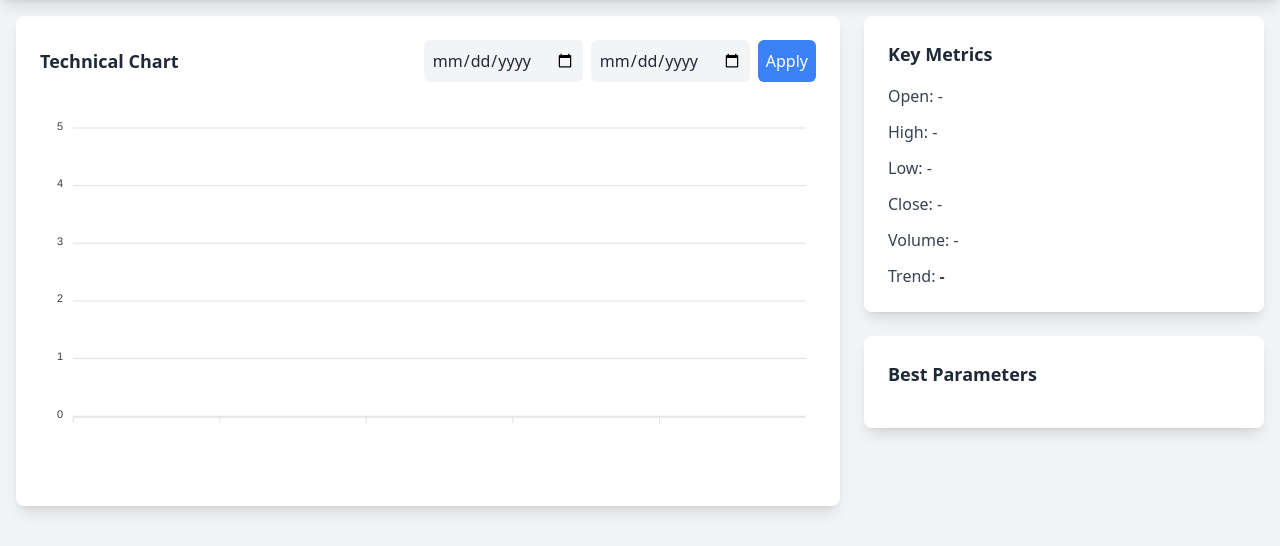
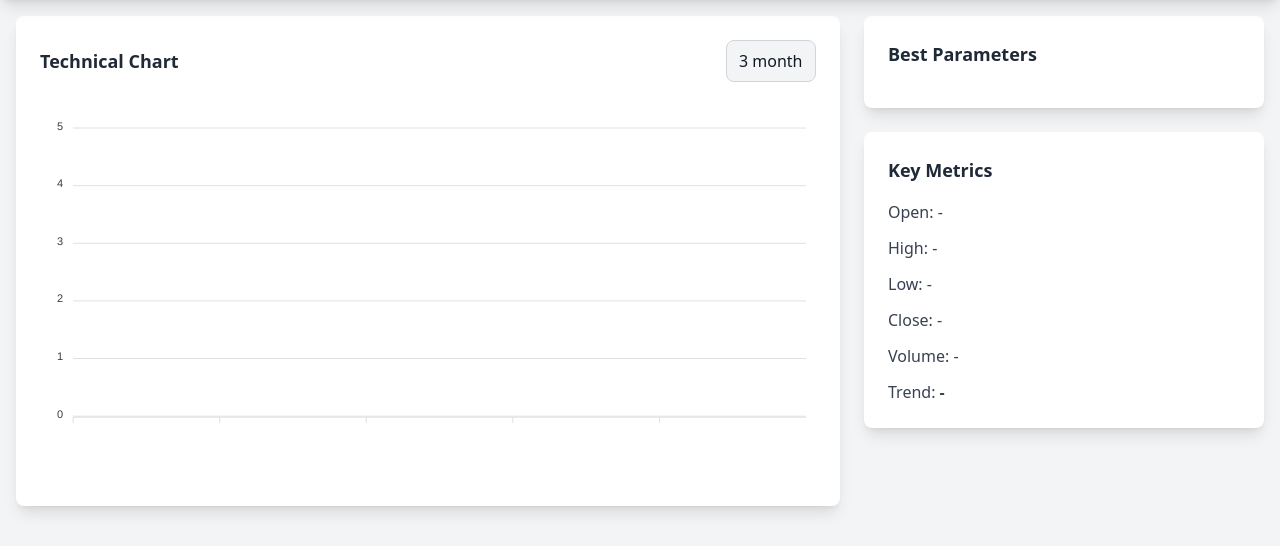
Before and after one commit to Manakavoo/Stock_Analysis_app, a Python web app: template templates/index.html in a window 1280 px wide. Shown: the part 74-620 px from the top of the page. Run offline with Jinja, Linux system fonts and the light colour scheme; the template is opened without the code that fills it, so the values that code supplies are empty; some libraries are stand-ins or nearby versions.

Commit message:
startdate to timeframe

```diff
--- a/templates/index.html
+++ b/templates/index.html
@@ -18,7 +18,7 @@
         <div class="max-w-7xl mx-auto flex justify-between items-center">
             <h1 class="text-xl font-bold text-gray-800 dark:text-white">Technical Analysis</h1>
             <div class="flex items-center space-x-4">
-                <select id="indexSelect" name="index" class="px-3 py-2 rounded-lg bg-gray-100 dark:bg-gray-800 text-gray-900 dark:text-white border border-gray-300 dark:border-gray-600 appearance-none">
+                <select id="indexSelect" title="Choose a stock" name="index" class="px-3 py-2 rounded-lg bg-gray-100 dark:bg-gray-800 text-gray-900 dark:text-white border border-gray-300 dark:border-gray-600 appearance-none">
                     <option value="^NSEI">NIFTY 50</option>
                     <option value="^BSESN">SENSEX</option>
                 </select>
@@ -45,19 +45,20 @@
             <div class="flex justify-between items-center mb-4">
                 <h2 class="text-lg font-semibold text-gray-800 dark:text-white">Technical Chart</h2>
                 <div class="flex space-x-2">
-                    <input type="date" id="startDate" label="startDate"class="p-2 rounded-md bg-gray-100 dark:bg-gray-700 text-gray-800 dark:text-white">
-                    <input type="date" id="endDate" label="endDate" class="p-2 rounded-md bg-gray-100 dark:bg-gray-700 text-gray-800 dark:text-white">
+                    <!-- <input type="date" id="startDate" label="startDate" aria-label="startDate" class="p-2 rounded-md bg-gray-100 dark:bg-gray-700 text-gray-800 dark:text-white">
+                    <input type="date" id="endDate" label="endDate" aria-label="endDate" class="p-2 rounded-md bg-gray-100 dark:bg-gray-700 text-gray-800 dark:text-white"> -->
                     <!-- <label for="indexSelect" class="block text-sm font-medium text-gray-700 dark:text-gray-300 mb-2">
                         Select Time Period:
-                    </label>                    <select id="indexSelect" name="index" class="px-3 py-2 rounded-lg bg-gray-100 dark:bg-gray-800 text-gray-900 dark:text-white border border-gray-300 dark:border-gray-600 appearance-none">
+                    </label>                  -->
+                       <select id="indexSelect1" title="Choose a stock" name="index" class="px-3 py-2 rounded-lg bg-gray-100 dark:bg-gray-800 text-gray-900 dark:text-white border border-gray-300 dark:border-gray-600 appearance-none">
                         <option value="1mo">1 month</option>
-                        <option value="2mo">3 month</option>
+                        <option value="3mo" selected>3 month</option>
                         <option value="6mo">6 month</option>
                         <option value="1y">1 years</option>
                         <option value="2y">2 years</option>
                         <option value="5y"> 5 years</option>
-                    </select> -->
-                    <button id="applyFilter" class="bg-blue-500 text-white p-2 rounded-md hover:bg-blue-600">Apply</button>
+                    </select>
+                    <!-- <button id="applyFilter" class="bg-blue-500 text-white p-2 rounded-md hover:bg-blue-600">Apply</button> -->
                 </div>
             </div>
             <div id="stockChart" class="w-full h-96"></div>
@@ -66,6 +67,10 @@
 
         <!-- Metrics & Parameters Section -->
         <div class="space-y-6">
+            <div class="bg-white dark:bg-gray-800 rounded-lg shadow-lg p-6">
+                <h2 class="text-lg font-semibold text-gray-800 dark:text-white mb-4">Best Parameters</h2>
+                <div id="parameters" class="space-y-3 text-gray-700 dark:text-gray-300"></div>
+            </div>
             <div class="bg-white dark:bg-gray-800 rounded-lg shadow-lg p-6">
                 <h2 class="text-lg font-semibold text-gray-800 dark:text-white mb-4">Key Metrics</h2>
                 <div id="metrics" class="space-y-3 text-gray-700 dark:text-gray-300">
@@ -77,10 +82,7 @@
                     <p>Trend: <span id="trend" class="font-semibold">-</span></p>
                 </div>
             </div>
-            <div class="bg-white dark:bg-gray-800 rounded-lg shadow-lg p-6">
-                <h2 class="text-lg font-semibold text-gray-800 dark:text-white mb-4">Best Parameters</h2>
-                <div id="parameters" class="space-y-3 text-gray-700 dark:text-gray-300"></div>
-            </div>
+
         </div>
     </div>
 
@@ -191,7 +193,7 @@
         // }
 
         // Fetch Stock Data from Backend API
-        async function fetchStockData(index, startDate, endDate) {
+        async function fetchStockData(index,timeframe) {
             try {
                 // Construct the API URL with query parameters
                 // const apiUrl = new URL('http://localhost:8000/');
@@ -208,8 +210,9 @@
 
                 const apiUrl = new URL('http://127.0.0.1:8000/');
                 apiUrl.searchParams.append('index', index);
-                if (startDate) apiUrl.searchParams.append('startDate', startDate);
-                if (endDate) apiUrl.searchParams.append('endDate', endDate);
+                // if (startDate) apiUrl.searchParams.append('startDate', startDate);
+                // if (endDate) apiUrl.searchParams.append('endDate', endDate);
+                if (timeframe) apiUrl.searchParams.append('timeframe', timeframe);
 
                 const response = await fetch(apiUrl);
                 if (!response.ok) throw new Error(`HTTP error! Status: ${response.status}`);
@@ -255,15 +258,19 @@
 
         // Index Selection & Date Filter
         document.getElementById('indexSelect').addEventListener('change', (e) => updateData());
-        document.getElementById('applyFilter').addEventListener('click', () => updateData());
+        document.getElementById('indexSelect1').addEventListener('change', (e) => updateData());
+        // document.getElementById('applyFilter').addEventListener('click', () => updateData());
         function updateData() {
-            // const index = document.getElementById('indexSelect').value;
-            const index = "^NSEI"
-            const startDate = document.getElementById('startDate').value;
-            const endDate = document.getElementById('endDate').value;
-            fetchStockData(index, startDate, endDate);
+            const index = document.getElementById('indexSelect').value;
+            // const index = "^NSEI"
+            // const startDate = document.getElementById('startDate').value;
+            // const endDate = document.getElementById('endDate').value;
+            const timeframe= document.getElementById('indexSelect1').value;
+
+            fetchStockData(index, timeframe);
         }
-        fetchStockData('^NSEI'); // Initial fetch
+        // fetchStockData('^NSEI'); // Initial fetch
+        updateData();
 
         // Indicator Toggle
         function toggleIndicator(indicator) {
```
Also changed, not shown: app.py (+18 -7 lines), 1 other file.
